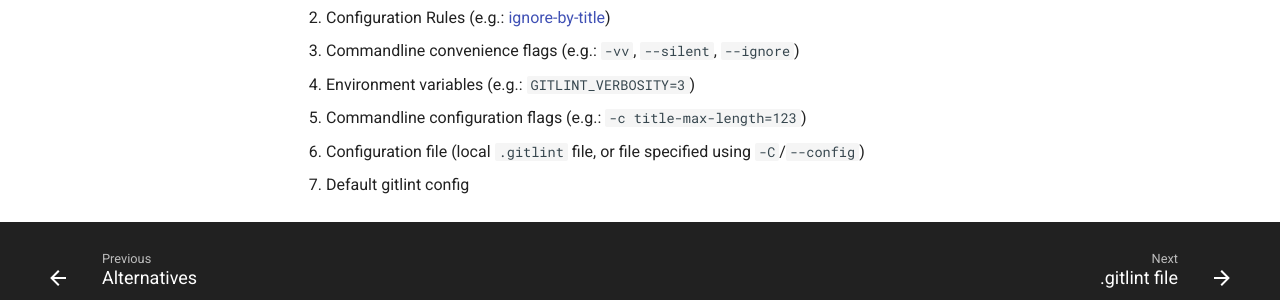
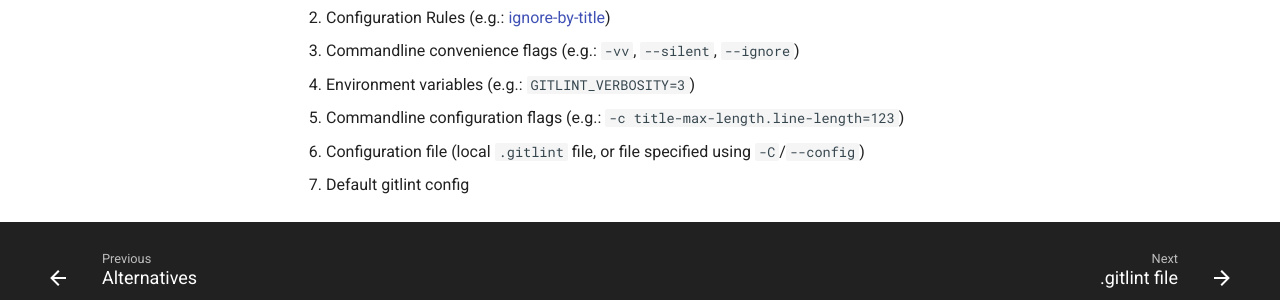
Before and after one commit to jorisroovers/gitlint, an MkDocs documentation site: the page built from docs/configuration/index.md, in a window 1280 px wide and 900 px high, scrolled down 552 px. Shown: the part 522-822 px from the top of the window. Built offline with MkDocs 1.6.1 and Material for MkDocs 9.7.7, drawn with Linux system fonts in a browser that asks for light colours; comment, search, counter and statistics services are not loaded; the version menu is left out.

Commit message:
fix: command line configuration argument in documentation

```diff
--- a/docs/configuration/index.md
+++ b/docs/configuration/index.md
@@ -76,6 +76,6 @@ Gitlint configuration is applied in the following order of precedence:
 2. Configuration Rules (e.g.: [ignore-by-title](../rules/builtin_rules.md#i1-ignore-by-title))
 3. Commandline convenience flags (e.g.:  `-vv`, `--silent`, `--ignore`)
 4. Environment variables (e.g.: `GITLINT_VERBOSITY=3`)
-5. Commandline configuration flags (e.g.: `-c title-max-length=123`)
+5. Commandline configuration flags (e.g.: `-c title-max-length.line-length=123`)
 6. Configuration file (local `.gitlint` file, or file specified using `-C`/`--config`)
 7. Default gitlint config
```
